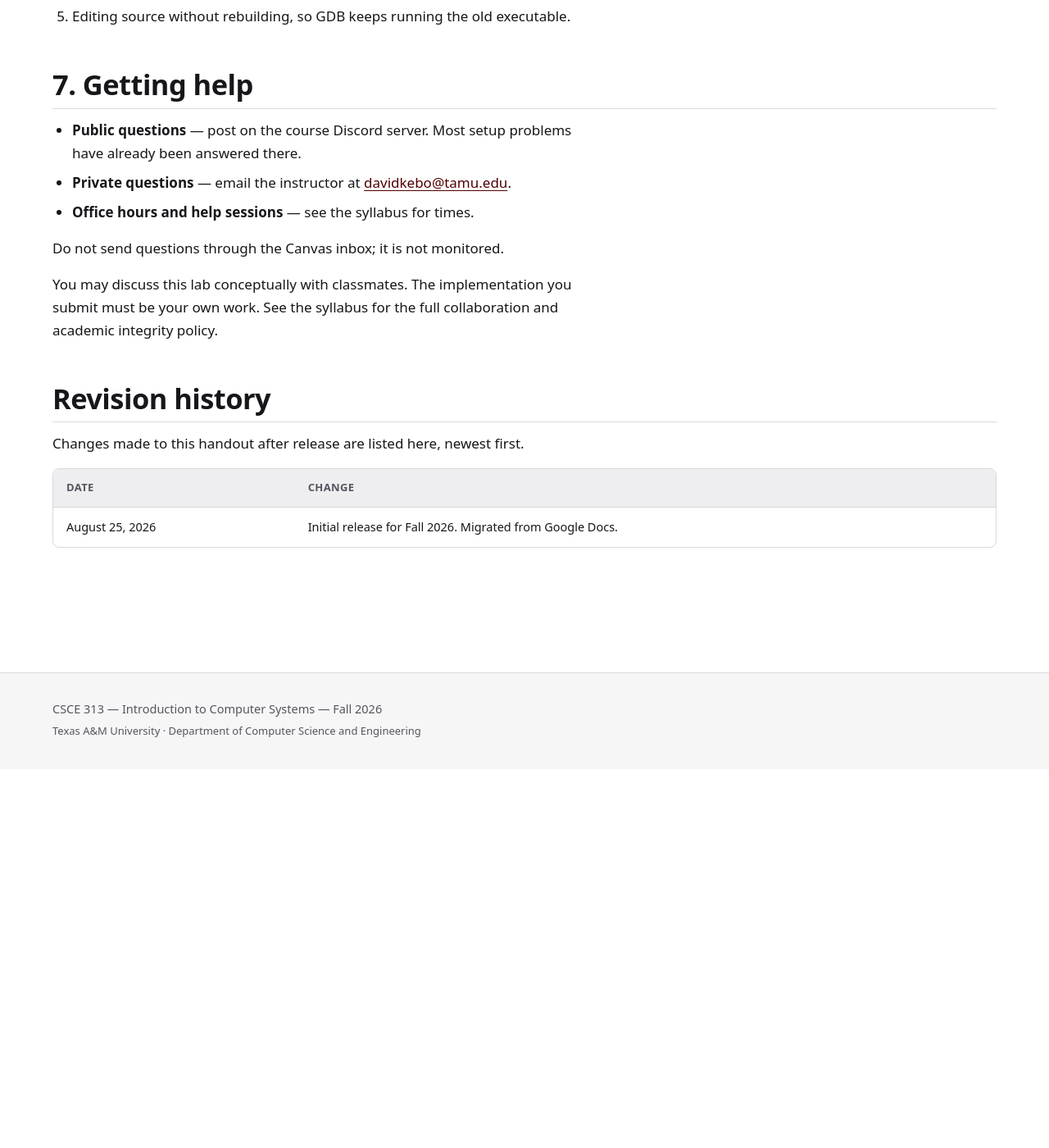
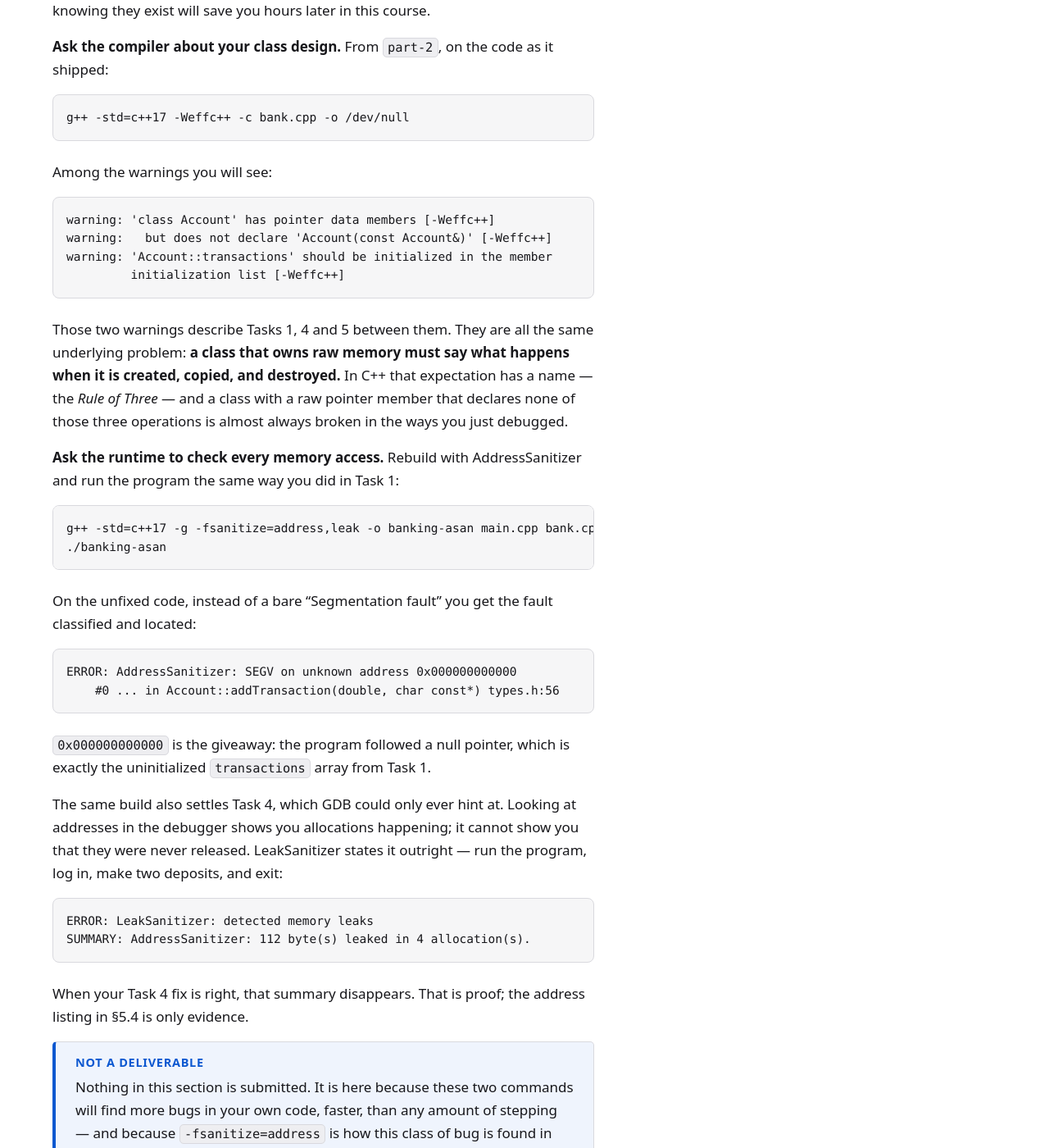
Before and after one commit to CSCE-313-FA26/CSCE-313-FA26.github.io, a Jekyll site: the page built from lab-1/index.md, in a window 1280 px wide and 1400 px high, scrolled down 14209 px. Shown: the whole window at 82% size. Built offline with Jekyll 4.4.1, drawn with Linux system fonts in a browser that asks for light colours; before the commit the page ends 15147 px from its top, so only the background shows below that; some of the changed text lies outside the part shown.

Commit message:
Lab 1: transcripts instead of screenshots, and what running the lab revealed
Ran the lab end to end as a student before changing anything. Most of it holds
up: every Part 1 task works as written, including the Ctrl+C interrupt, and all
five Part 2 defects reproduce exactly as described. These are the changes worth
making.

Deliverables are now plain-text transcripts captured with script(1) rather than
screenshots. A transcript can be searched, diffed, and checked by the student
before submitting, and nothing is lost to a bad crop. script was chosen over
GDB's own `set logging` because the latter records GDB's side only - the
program's menus and prompts, which several tasks depend on, never reach it.
Recording straight into deliverables/ also removes the rename step that
dominated the old list of common mistakes.

Section 5.6 adds two tools that find what a debugger cannot. -Weffc++ reports
that Account holds a pointer member while declaring no copy constructor, and
that transactions is never initialised - which is Tasks 1, 4 and 5 stated as
one problem. That problem has a name, the Rule of Three, and the handout now
names it: three tasks students previously met as unrelated bugs are one idea.
AddressSanitizer classifies the Task 1 crash as a null dereference at an exact
line instead of a bare segfault, and LeakSanitizer settles Task 4, which GDB
could only ever hint at - inspecting addresses shows allocations happening, not
that they were never released. The section is deliberately not graded.

x/32x in section 5.4 read 32 words, not the 32 bytes the text claimed, and
contradicted the b-versus-w distinction section 4.3 had just taught. Now
x/32xb.

Setup points at classroom50; the assignment link is marked TODO until it exists.

````diff
--- a/lab-1/index.md
+++ b/lab-1/index.md
@@ -30,6 +30,10 @@
 5. Interrupt a running program and take control of it in the debugger.
 6. Diagnose and repair uninitialized memory, runaway recursion, buffer
    overflow, memory leaks, and an invalid `delete`.
+7. Recognise the Rule of Three: why a class that owns raw memory must define how
+   it is created, copied, and destroyed, and what breaks when it does not.
+8. Use compiler warnings and AddressSanitizer to find memory faults that a
+   debugger alone would not reveal.
 
 ## 2. Background
 
@@ -96,11 +100,12 @@
 
 ### 3.1 Accept the assignment
 
-Accept the assignment on GitHub Classroom:
+Accept the assignment on [classroom50](https://classroom50.org/):
 
-<https://classroom.github.com/a/oMsgpTTQ>
+<!-- TODO(instructor): replace with the classroom50 assignment link for Lab 1 -->
+**Assignment link — to be posted on Discord and Canvas.**
 
-Classroom creates a private repository for you in the course organization. Clone
+Accepting creates a private repository for you in the course organization. Clone
 it:
 
 ```bash
@@ -137,7 +142,10 @@
 <h2 class="callout__title" id="rebuild-heading">Rebuild after every edit</h2>
 <p>GDB runs the executable, not your source. If you edit a file and do not run
 <code>make</code> again, you are debugging the previous build and your change
-appears to have done nothing. When in doubt,
+appears to have done nothing — the single most common way to lose an afternoon
+on this lab.</p>
+<p>The <code>Makefile</code> lists <code>types.h</code> as a prerequisite, so
+editing it does trigger a rebuild. If you ever suspect otherwise, settle it with
 <code>make clean &amp;&amp; make</code>.</p>
 </aside>
 
@@ -160,6 +168,48 @@
 Each task below assumes a clean session. Leftover breakpoints and watchpoints
 from a previous task will change what you see and make your output hard to
 grade. Quit with `q` and start GDB again for each task.
+
+### 3.6 Record each task as a transcript
+
+Every task below asks you to save its output. You submit **plain-text
+transcripts**, not screenshots. A transcript is easier for you to check before
+submitting, it can be searched and diffed, and nothing is lost to a bad crop or
+an unreadable font.
+
+Use `script`, which records everything that appears in your terminal — the
+program's own output, the commands you type, and GDB's replies:
+
+```bash
+script -q deliverables/part-1-task-1.txt
+gdb ./banking-system
+# ...carry out the task...
+(gdb) quit
+exit
+```
+
+The first command starts recording and the final `exit` stops it. Check the file
+before moving on:
+
+```bash
+cat deliverables/part-1-task-1.txt
+```
+
+<aside class="callout callout--note" aria-labelledby="script-heading">
+<h2 class="callout__title" id="script-heading">Two things to know about `script`</h2>
+<p>You must run <code>exit</code> at the end, or the file stays incomplete.
+And because <code>script</code> records a real terminal, the file may contain a
+few stray control characters; that is expected and does not need cleaning up.</p>
+</aside>
+
+An alternative, if you prefer GDB to do the recording, captures GDB's side only
+— the program's own menus and prompts will be missing, so `script` is the better
+choice for this lab:
+
+```console
+(gdb) set trace-commands on
+(gdb) set logging file deliverables/part-1-task-1.txt
+(gdb) set logging enabled on
+```
 
 ## 4. Walkthrough
 
@@ -188,7 +238,7 @@
 one element. A freshly constructed account reads `id = -1`, `balance = 0`,
 `active = false`.
 
-Save this output as **`part-1-task-1.png`**.
+Save the transcript as **`part-1-task-1.txt`**.
 
 ### 4.2 Task 2 — Several breakpoints, and watching a variable
 
@@ -206,7 +256,7 @@
 `in Bank::login(int)`. Naming a function by its file and line is useful when a
 name is ambiguous or you want a specific overload.
 
-Save this output as **`part-1-task-2-1.png`**.
+Save the transcript as **`part-1-task-2-1.txt`**.
 
 Now watch the loop control variable and let the program run.
 
@@ -221,7 +271,7 @@
 choosing `Exit` from the menu will stop you at the assignment that ends the
 loop, without your having guessed which line that was.
 
-Save this output as **`part-1-task-2-2.png`**.
+Save the transcript as **`part-1-task-2-2.txt`**.
 
 ### 4.3 Task 3 — Stepping and examining memory
 
@@ -239,7 +289,7 @@
 `step` enters `print_menu()`; `list` shows the surrounding source; `finish` runs
 to the end of the function and returns you to the caller.
 
-Save this output as **`part-1-task-3-1.png`**.
+Save the transcript as **`part-1-task-3-1.txt`**.
 
 Now read the same object three different ways to see how it is laid out.
 
@@ -254,7 +304,7 @@
 them: the field boundaries, the padding the compiler inserted, and the byte
 order are all visible in the raw views but hidden by the structured one.
 
-Save this output as **`part-1-task-3-2.png`**.
+Save the transcript as **`part-1-task-3-2.txt`**.
 
 ### 4.4 Task 4 — Reading a call stack
 
@@ -279,7 +329,7 @@
 the local variables of each frame, so you can see `id`, `choice`, the whole
 `bank` object, and `running` in `main`'s frame.
 
-Save this output as **`part-1-task-4.png`**.
+Save the transcript as **`part-1-task-4.txt`**.
 
 ### 4.5 Task 5 — Interrupting a running program
 
@@ -317,10 +367,10 @@
 ```
 
 Keep issuing `next` until the watchpoint fires and reports the old and new
-balance. Your screenshot must include the watchpoint output — stopping before it
+balance. Your transcript must include the watchpoint output — stopping before it
 triggers is the most common way to lose points on this task.
 
-Save this output as **`part-1-task-5.png`**.
+Save the transcript as **`part-1-task-5.txt`**.
 
 ## 5. To-do
 
@@ -363,7 +413,7 @@
 crash in exactly the same way — that is the signal that you have not found them
 all.
 
-Save as **`part-2-task-1.png`**, showing the crash and the backtrace at the
+Save the transcript as **`part-2-task-1.txt`**, showing the crash and the backtrace at the
 crash point.
 
 ### 5.2 Task 2 — Runaway recursion in login
@@ -390,7 +440,7 @@
 Note that logging in as user `0` does not trigger this, which is a clue about
 the condition guarding the recursive call.
 
-Save as **`part-2-task-2.png`**, showing the crash and the repeated recursive
+Save the transcript as **`part-2-task-2.txt`**, showing the crash and the repeated recursive
 frames.
 
 ### 5.3 Task 3 — Buffer overflow in addTransaction
@@ -418,7 +468,7 @@
 
 Add the bounds check that prevents the out-of-range write.
 
-Save as **`part-2-task-3.png`**, showing the GDB output at the overflow and the
+Save the transcript as **`part-2-task-3.txt`**, showing the GDB output at the overflow and the
 values of `transactionCount` and `MAX_TRANSACTIONS`.
 
 ### 5.4 Task 4 — Memory leak in the transaction descriptions
@@ -453,14 +503,14 @@
 (gdb) p/x transactions[0].description
 (gdb) p/x transactions[1].description
 (gdb) p/x transactions[2].description
-(gdb) x/32x &transactions[0]
+(gdb) x/32xb &transactions[0]
 ```
 
 Every description sits at its own address, and none of those allocations is ever
 released. Fix the ownership: whatever allocates must also free, and the array of
 transactions itself needs releasing too.
 
-Save as **`part-2-task-4.png`**, showing the several transaction descriptions and
+Save the transcript as **`part-2-task-4.txt`**, showing the several transaction descriptions and
 the memory examination of the transaction array.
 
 ### 5.5 Task 5 — Invalid delete in logout
@@ -483,50 +533,126 @@
 <h2 class="callout__title" id="delete-heading">Read the abort message</h2>
 <p>The exact wording the C library prints tells you which rule was broken, and
 it is not the same message you would get for freeing the same pointer twice. Put
-that message in your screenshot.</p>
+that message in your transcript.</p>
 </aside>
 
-Save as **`part-2-task-5.png`**, showing the abort and the examination of
+Save the transcript as **`part-2-task-5.txt`**, showing the abort and the examination of
 `current_account`.
+
+### 5.6 Cross-check your work with the compiler
+
+GDB is a microscope: it shows you what a program is doing once you know roughly
+where to look. Two other tools work the other way round — they find the problem
+and hand you the location. Neither replaces the debugging you just did, but
+knowing they exist will save you hours later in this course.
+
+**Ask the compiler about your class design.** From `part-2`, on the code as it
+shipped:
+
+```bash
+g++ -std=c++17 -Weffc++ -c bank.cpp -o /dev/null
+```
+
+Among the warnings you will see:
+
+```console
+warning: 'class Account' has pointer data members [-Weffc++]
+warning:   but does not declare 'Account(const Account&)' [-Weffc++]
+warning: 'Account::transactions' should be initialized in the member
+         initialization list [-Weffc++]
+```
+
+Those two warnings describe Tasks 1, 4 and 5 between them. They are all the same
+underlying problem: **a class that owns raw memory must say what happens when it
+is created, copied, and destroyed.** In C++ that expectation has a name — the
+*Rule of Three* — and a class with a raw pointer member that declares none of
+those three operations is almost always broken in the ways you just debugged.
+
+**Ask the runtime to check every memory access.** Rebuild with
+AddressSanitizer and run the program the same way you did in Task 1:
+
+```bash
+g++ -std=c++17 -g -fsanitize=address,leak -o banking-asan main.cpp bank.cpp
+./banking-asan
+```
+
+On the unfixed code, instead of a bare "Segmentation fault" you get the fault
+classified and located:
+
+```console
+ERROR: AddressSanitizer: SEGV on unknown address 0x000000000000
+    #0 ... in Account::addTransaction(double, char const*) types.h:56
+```
+
+`0x000000000000` is the giveaway: the program followed a null pointer, which is
+exactly the uninitialized `transactions` array from Task 1.
+
+The same build also settles Task 4, which GDB could only ever hint at. Looking
+at addresses in the debugger shows you allocations happening; it cannot show you
+that they were never released. LeakSanitizer states it outright — run the
+program, log in, make two deposits, and exit:
+
+```console
+ERROR: LeakSanitizer: detected memory leaks
+SUMMARY: AddressSanitizer: 112 byte(s) leaked in 4 allocation(s).
+```
+
+When your Task 4 fix is right, that summary disappears. That is proof; the
+address listing in §5.4 is only evidence.
+
+<aside class="callout callout--note" aria-labelledby="sanitizer-heading">
+<h2 class="callout__title" id="sanitizer-heading">Not a deliverable</h2>
+<p>Nothing in this section is submitted. It is here because these two commands
+will find more bugs in your own code, faster, than any amount of stepping — and
+because <code>-fsanitize=address</code> is how this class of bug is found in
+practice.</p>
+</aside>
 
 ## 6. Deliverables
 
-Commit and push everything to your assignment repository. Screenshots go in the
+Commit and push everything to your assignment repository. Transcripts go in the
 `deliverables/` directory, named **exactly** as listed — they are checked by
 name, and a mis-named file is a missing file.
 
-Screenshot tools do not name files this way on their own. Take the screenshot,
-then rename it before committing.
+If you record straight into `deliverables/` as shown in §3.6, the names are
+already right. Check them with `ls deliverables/` before you push.
 
 | # | Path | Contents |
 | --- | --- | --- |
-| 1 | `deliverables/part-1-task-1.png` | Task 1 — `ptype` and the first account |
-| 2 | `deliverables/part-1-task-2-1.png` | Task 2 — the three breakpoints |
-| 3 | `deliverables/part-1-task-2-2.png` | Task 2 — the watchpoint firing |
-| 4 | `deliverables/part-1-task-3-1.png` | Task 3 — step, list, finish |
-| 5 | `deliverables/part-1-task-3-2.png` | Task 3 — the three views of memory |
-| 6 | `deliverables/part-1-task-4.png` | Task 4 — backtrace and `bt full` |
-| 7 | `deliverables/part-1-task-5.png` | Task 5 — interrupt and watchpoint output |
-| 8 | `deliverables/part-2-task-1.png` | Part 2 Task 1 — crash and backtrace |
-| 9 | `deliverables/part-2-task-2.png` | Part 2 Task 2 — recursive frames |
-| 10 | `deliverables/part-2-task-3.png` | Part 2 Task 3 — overflow and counters |
-| 11 | `deliverables/part-2-task-4.png` | Part 2 Task 4 — descriptions and memory |
-| 12 | `deliverables/part-2-task-5.png` | Part 2 Task 5 — abort and pointer |
+| 1 | `deliverables/part-1-task-1.txt` | Task 1 — `ptype` and the first account |
+| 2 | `deliverables/part-1-task-2-1.txt` | Task 2 — the three breakpoints |
+| 3 | `deliverables/part-1-task-2-2.txt` | Task 2 — the watchpoint firing |
+| 4 | `deliverables/part-1-task-3-1.txt` | Task 3 — step, list, finish |
+| 5 | `deliverables/part-1-task-3-2.txt` | Task 3 — the three views of memory |
+| 6 | `deliverables/part-1-task-4.txt` | Task 4 — backtrace and `bt full` |
+| 7 | `deliverables/part-1-task-5.txt` | Task 5 — interrupt and watchpoint output |
+| 8 | `deliverables/part-2-task-1.txt` | Part 2 Task 1 — crash and backtrace |
+| 9 | `deliverables/part-2-task-2.txt` | Part 2 Task 2 — recursive frames |
+| 10 | `deliverables/part-2-task-3.txt` | Part 2 Task 3 — overflow and counters |
+| 11 | `deliverables/part-2-task-4.txt` | Part 2 Task 4 — descriptions and memory |
+| 12 | `deliverables/part-2-task-5.txt` | Part 2 Task 5 — abort and pointer |
 | 13 | `part-2/bank.cpp` | Your corrected source |
 | 14 | `part-2/types.h` | Your corrected source |
 
 Your corrected `part-2` must build with `make` and run without crashing on the
-paths above.
+paths above. Before pushing, confirm it from a clean state:
+
+```bash
+cd part-2
+make clean && make
+```
 
 ### 6.1 Mistakes that cost points
 
 1. Not restarting GDB between tasks, so stale breakpoints appear in the output.
-2. Screenshots not named exactly as the table requires.
-3. In Part 1 Task 5, stopping before the watchpoint fires, so the output does
+2. Transcripts not named exactly as the table requires.
+3. Forgetting to run `exit` at the end of a `script` session, which leaves the
+   transcript truncated. Always `cat` the file before you push it.
+4. In Part 1 Task 5, stopping before the watchpoint fires, so the output does
    not show the balance changing.
-4. In Part 2 Task 2, not continuing far enough for the backtrace to show the
+5. In Part 2 Task 2, not continuing far enough for the backtrace to show the
    recursion.
-5. Editing source without rebuilding, so GDB keeps running the old executable.
+6. Editing source without rebuilding, so GDB keeps running the old executable.
 
 ## 7. Getting help
 
@@ -548,4 +674,5 @@
 
 | Date | Change |
 | --- | --- |
+| August 25, 2026 | Deliverables are now plain-text transcripts rather than screenshots (§3.6, §6). Added §5.6 on `-Weffc++` and AddressSanitizer. Setup now points at classroom50. Corrected `x/32x` to `x/32xb` in §5.4, which reads 32 bytes rather than 32 words. |
 | August 25, 2026 | Initial release for Fall 2026. Migrated from Google Docs. |
````
Also changed, not shown: other parts of lab-1/index.md (+1 -1 lines), LAB-TEMPLATE.md (+7 -5 lines), index.md (+2 -2 lines).
